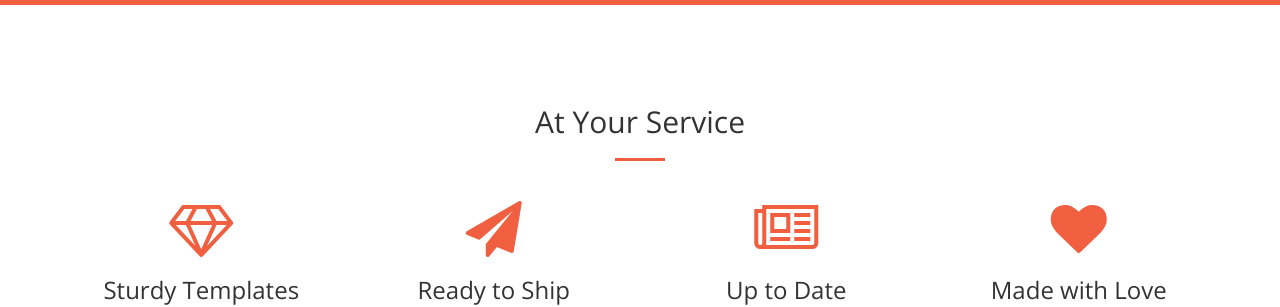
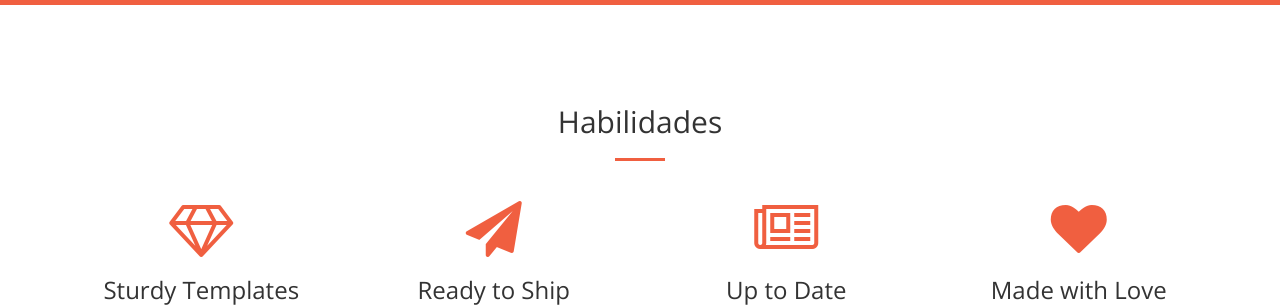
Before and after one commit to Jampierre/jampierre.github.io, a Jekyll site: the page built from index.html, in a window 1280 px wide and 900 px high, scrolled down 1532 px. Shown: the part 159-466 px from the top of the window. Built offline with Jekyll 4.4.1, drawn with Linux system fonts in a browser that asks for light colours.

Commit message:
Update services.html

```diff
--- a/_includes/services.html
+++ b/_includes/services.html
@@ -2,7 +2,7 @@
     <div class="container">
         <div class="row">
             <div class="col-lg-12 text-center">
-                <h2 class="section-heading">At Your Service</h2>
+                <h2 class="section-heading">Habilidades</h2>
                 <hr class="primary">
             </div>
         </div>
```
